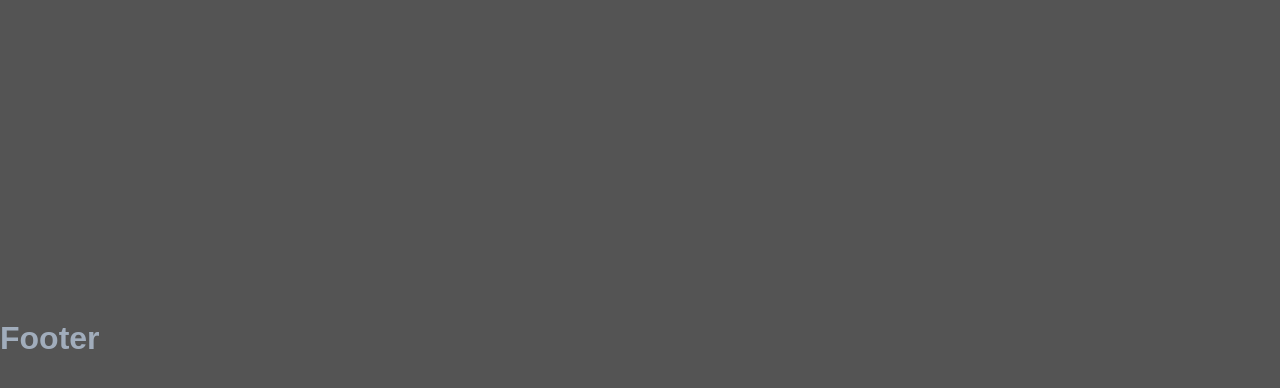
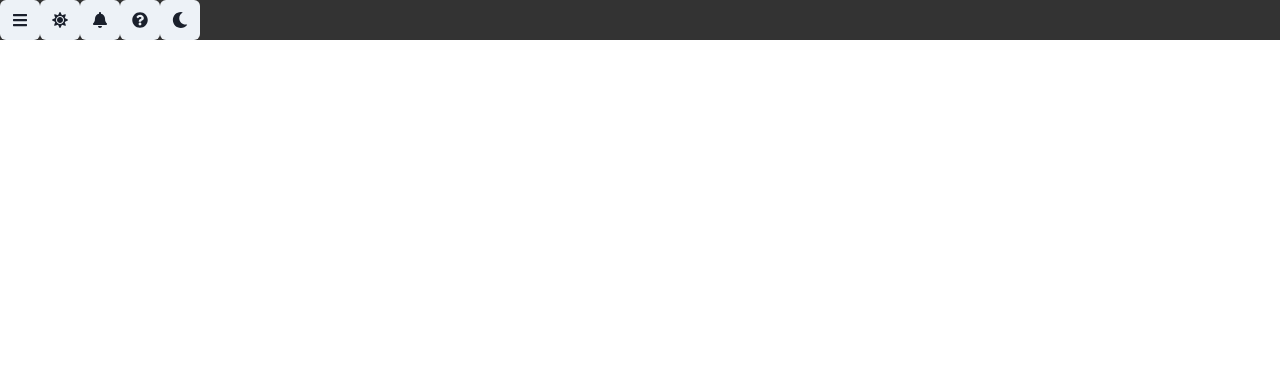
Before and after one commit to uvadhar11/Volunteer-Hub, a React (Create React App) app in the folder app/: page /home in a window 1280 px wide. Shown: the top 388 px of the page. Built offline with nearby package versions, Linux system fonts and the light colour scheme.

Commit message:
added some icons and chakra ui

```diff
--- a/app/package.json
+++ b/app/package.json
@@ -3,11 +3,17 @@
   "version": "0.1.0",
   "private": true,
   "dependencies": {
+    "@chakra-ui/icons": "^2.0.9",
+    "@chakra-ui/react": "^2.3.2",
+    "@emotion/react": "^11.10.4",
+    "@emotion/styled": "^11.10.4",
     "@testing-library/jest-dom": "^5.16.5",
     "@testing-library/react": "^13.3.0",
     "@testing-library/user-event": "^13.5.0",
+    "framer-motion": "^7.3.2",
     "react": "^18.2.0",
     "react-dom": "^18.2.0",
+    "react-icons": "^4.4.0",
     "react-router-dom": "^5.3.0",
     "react-scripts": "5.0.1",
     "web-vitals": "^2.1.4"
--- a/app/src/components/features.js
+++ b/app/src/components/features.js
@@ -1,3 +1,5 @@
+import React from "react";
+
 function Features() {
   return (
     <div>
--- a/app/src/components/home.js
+++ b/app/src/components/home.js
@@ -1,11 +1,24 @@
+import { Box, Flex, IconButton } from "@chakra-ui/react";
+import React from "react";
+import {
+  FaBars,
+  FaSun,
+  FaMoon,
+  FaBell,
+  FaQuestionCircle,
+} from "react-icons/fa";
+
 function Home() {
   return (
-    <div>
-      <footer className="footer">
-        {/* <!-- Maybe put some stuff in here --> */}
-        <h1>Footer</h1>
-      </footer>
-    </div>
+    <Box bg="blackAlpha.800">
+      <Flex>
+        <IconButton aria-label="Menu" icon={<FaBars />}></IconButton>
+        <IconButton aria-label="Menu" icon={<FaSun />}></IconButton>
+        <IconButton aria-label="Menu" icon={<FaBell />}></IconButton>
+        <IconButton aria-label="Menu" icon={<FaQuestionCircle />}></IconButton>
+        <IconButton aria-label="Menu" icon={<FaMoon />}></IconButton>
+      </Flex>
+    </Box>
   );
 }
 
--- a/app/src/components/log-in.js
+++ b/app/src/components/log-in.js
@@ -1,3 +1,5 @@
+import React from "react";
+
 function LogIn() {
   return (
     <div>
--- a/app/src/components/sign-up.js
+++ b/app/src/components/sign-up.js
@@ -1,3 +1,5 @@
+import React from "react";
+
 function SignUp() {
   return (
     <div>
--- a/app/src/index.js
+++ b/app/src/index.js
@@ -1,13 +1,16 @@
-import React from 'react';
-import ReactDOM from 'react-dom/client';
-import './index.css';
-import App from './App';
-import reportWebVitals from './reportWebVitals';
+import React from "react";
+import ReactDOM from "react-dom/client";
+import "./index.css";
+import App from "./App";
+import reportWebVitals from "./reportWebVitals";
+import { ChakraProvider } from "@chakra-ui/react";
 
-const root = ReactDOM.createRoot(document.getElementById('root'));
+const root = ReactDOM.createRoot(document.getElementById("root"));
 root.render(
   <React.StrictMode>
-    <App />
+    <ChakraProvider>
+      <App />
+    </ChakraProvider>
   </React.StrictMode>
 );
 
```
Also changed, not shown: app/public/logo.png (renamed from app/src/logo.png), 1 other file (tests, documents, lock files or other folders).
